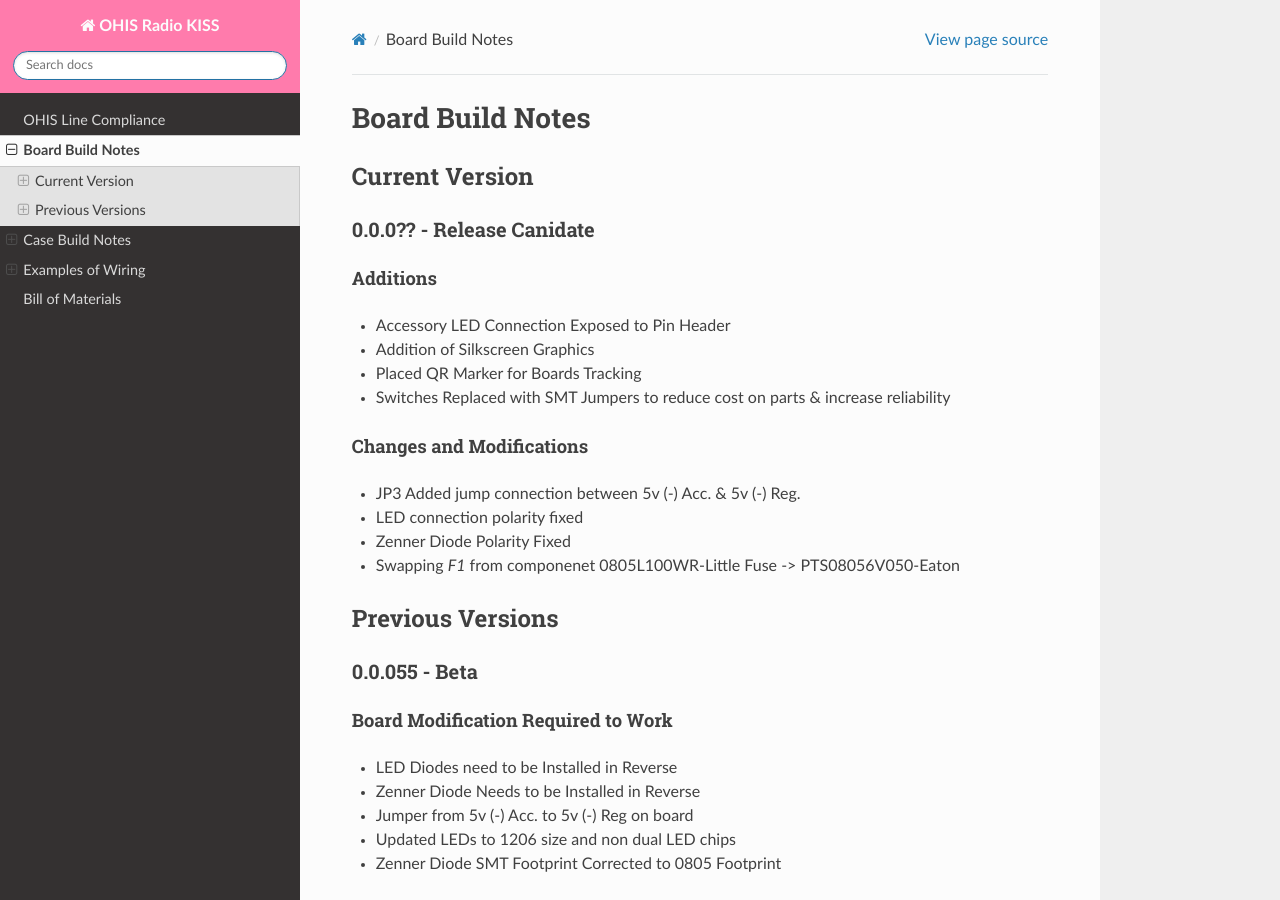
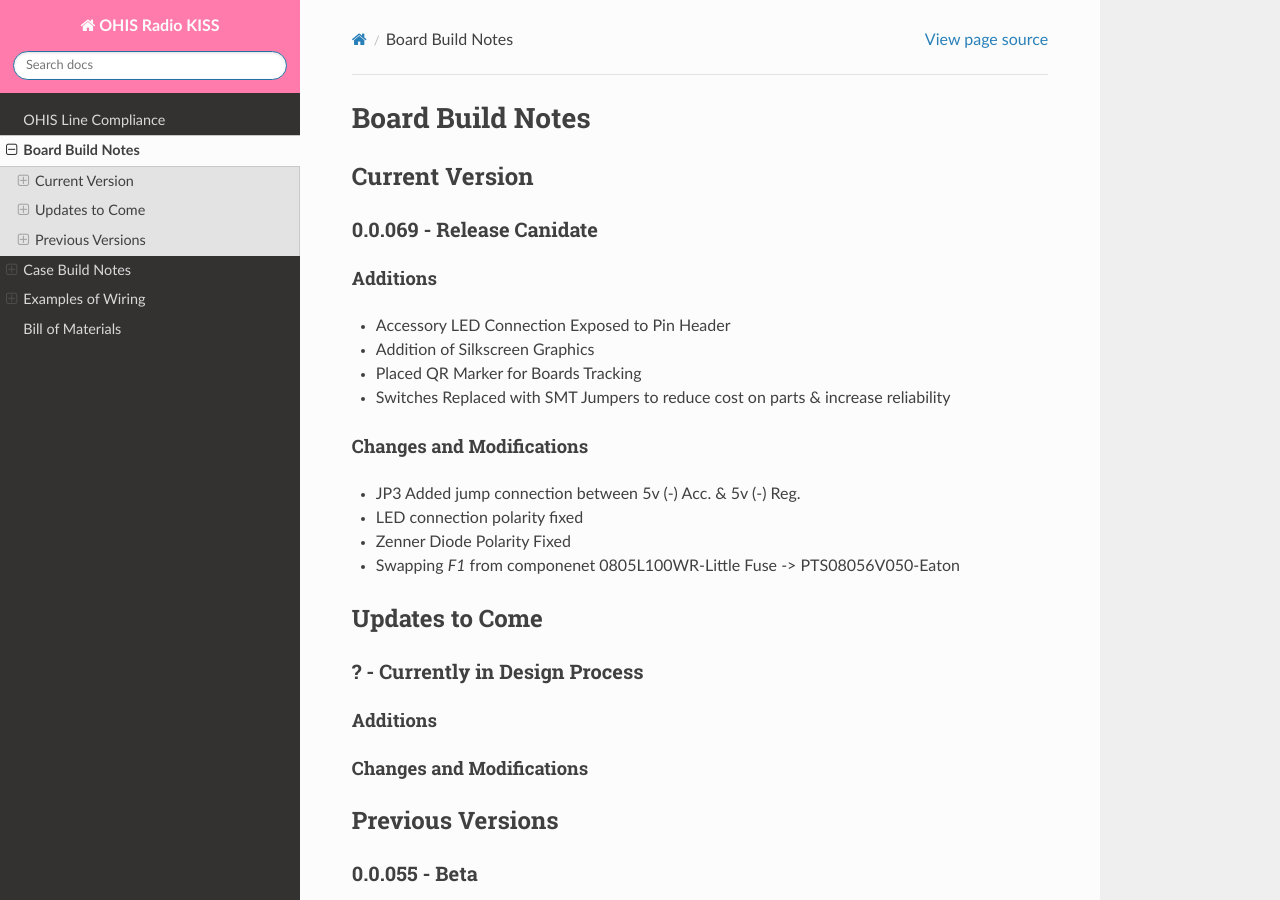
Before and after one commit to un-creatrix/OHIS-Radio_KISS, a Sphinx documentation site: the page built from docs/source/designs.rst, in a window 1280 px wide and 900 px high. Built offline with Sphinx 7.4.7 and the Read the Docs theme 3.1.0, drawn with Linux system fonts in a browser that asks for light colours; pages that are not in the unit, such as notebooks, are missing from menus.

Commit message:
Release Candidate - Version 0.0.069 in Testing
*Additions*
* Accessory LED Connection Exposed to Pin Header
* Addition of Silkscreen Graphics
* Placed QR Marker for Boards Tracking
* Switches Replaced with SMT Jumpers to reduce cost on parts & increase reliability

*Changes and Modifications*
* JP3 Added jump connection between 5v (-) Acc. & 5v (-) Reg.
* LED connection polarity fixed
* Zenner Diode Polarity Fixed
* Swapping *F1* from componenet 0805L100WR-Little Fuse -> PTS08056V050-Eaton

```diff
--- a/docs/source/designs.rst
+++ b/docs/source/designs.rst
@@ -6,7 +6,7 @@ Board Build Notes
 Current Version
 ***************
 
-0.0.0?? - Release Canidate
+0.0.069 - Release Canidate
 ==========================
 
 Additions
@@ -22,6 +22,19 @@ Changes and Modifications
 * LED connection polarity fixed
 * Zenner Diode Polarity Fixed
 * Swapping *F1* from componenet 0805L100WR-Little Fuse -> PTS08056V050-Eaton
+
+***************
+Updates to Come
+***************
+
+? - Currently in Design Process
+===============================
+
+Additions
+---------
+
+Changes and Modifications
+-------------------------
 
 *****************
 Previous Versions
```
